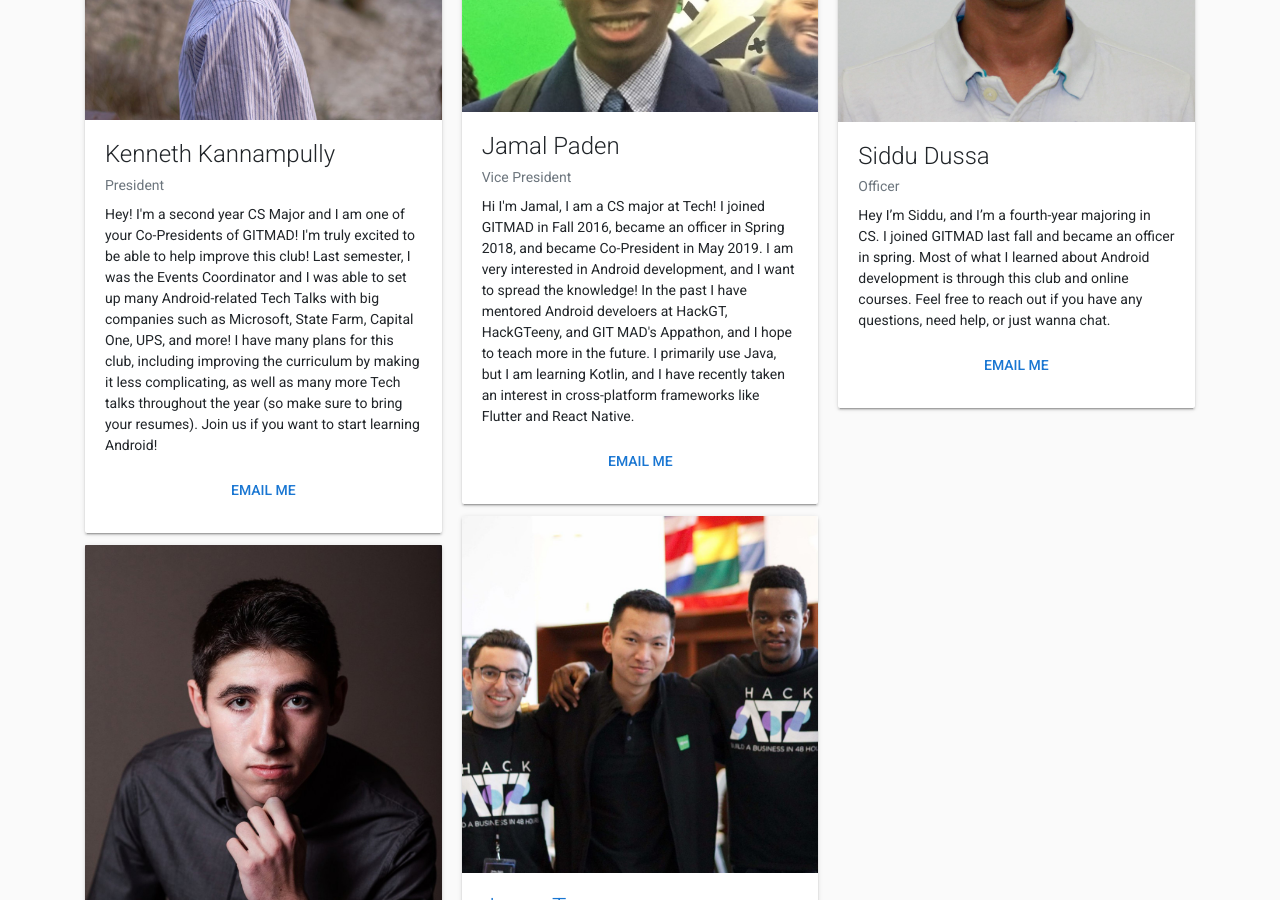
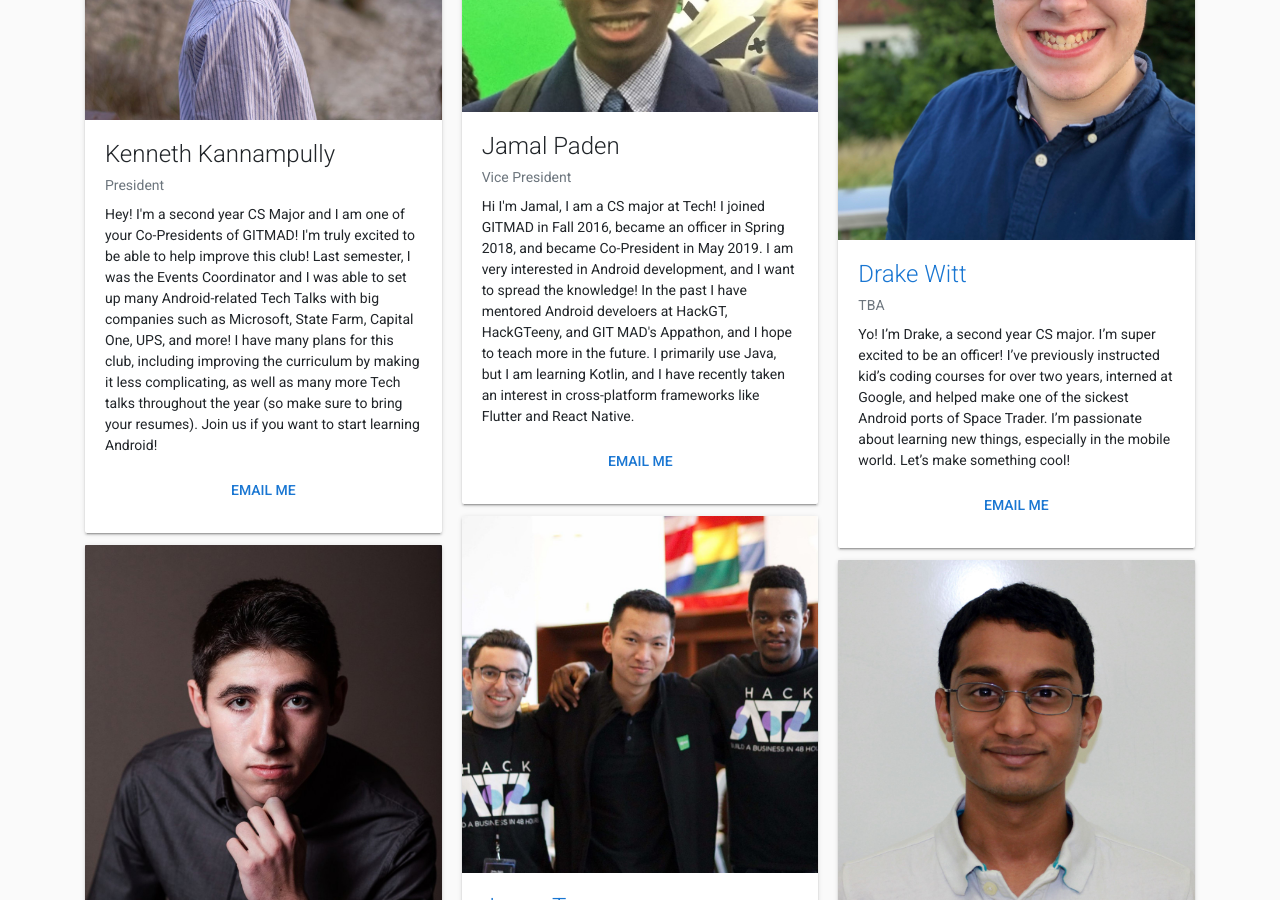
Before and after one commit to git-mad/gitmad.github.io, a Jekyll site: the page built from about.html, in a window 1280 px wide and 900 px high, scrolled down 338 px. Built offline with Jekyll 4.4.1, drawn with Linux system fonts in a browser that asks for light colours; nearby versions of some CDN libraries.

Commit message:
Added Drake

```diff
--- a/_data/officers.yml
+++ b/_data/officers.yml
@@ -23,6 +23,13 @@
   position: Tech Lead
   bio: Hey! I'm Jason, I'm a CS major (Intelligence-People) at Tech, getting out 2020w. I love Android development (been gettting into Flutter recently) and hackathons. You'll often find me with Android Studio open at weird hours of the night, or pestering friends for feedback on a feature. I've worked at NCR (if you've ever been to Waffle House, you've used my code!), Amazon (Amazon's Choice), AWS (Amazon Redshift), and am involved in the startup scene. I've been teaching for more than four years. Feel free to shoot me an email or grab a coffee with me!
 
+- name: Drake Witt
+  website: https://drakewitt.com/
+  picture: /assets/images/officers/dwitt.jpg
+  email: drake.witt@gatech.edu
+  position: TBA
+  bio: Yo! I’m Drake, a second year CS major. I’m super excited to be an officer! I’ve previously instructed kid’s coding courses for over two years, interned at Google, and helped make one of the sickest Android ports of Space Trader. I’m passionate about learning new things, especially in the mobile world. Let’s make something cool!
+
 - name: Siddu Dussa
   picture: /assets/images/officers/sdussa.jpg
   email: adussa3@gatech.edu
```
